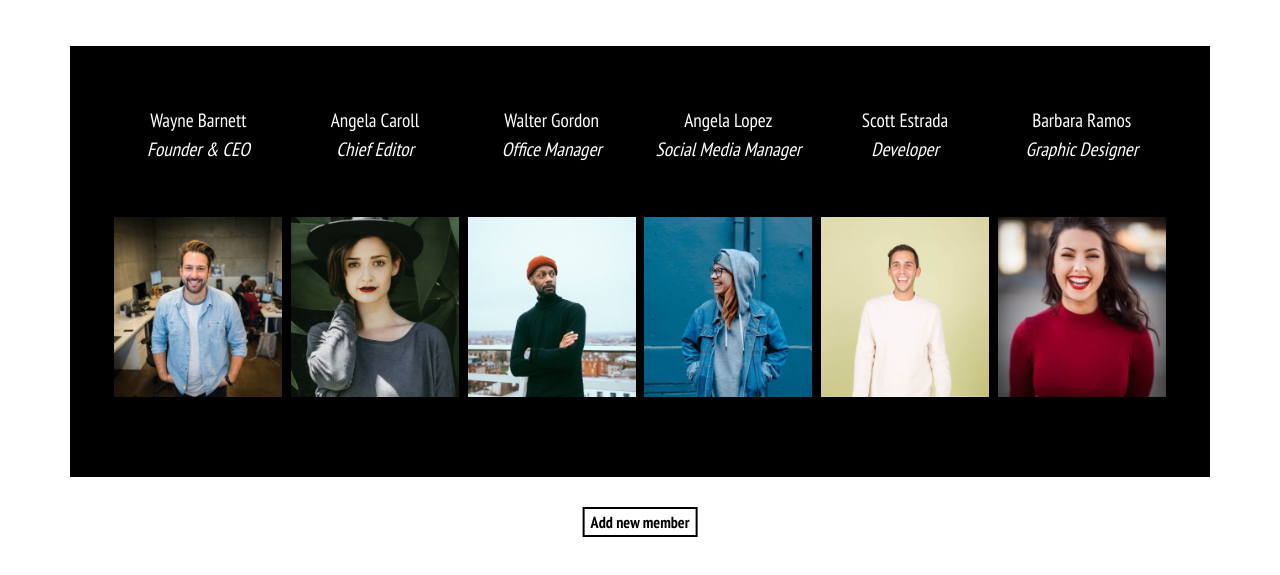
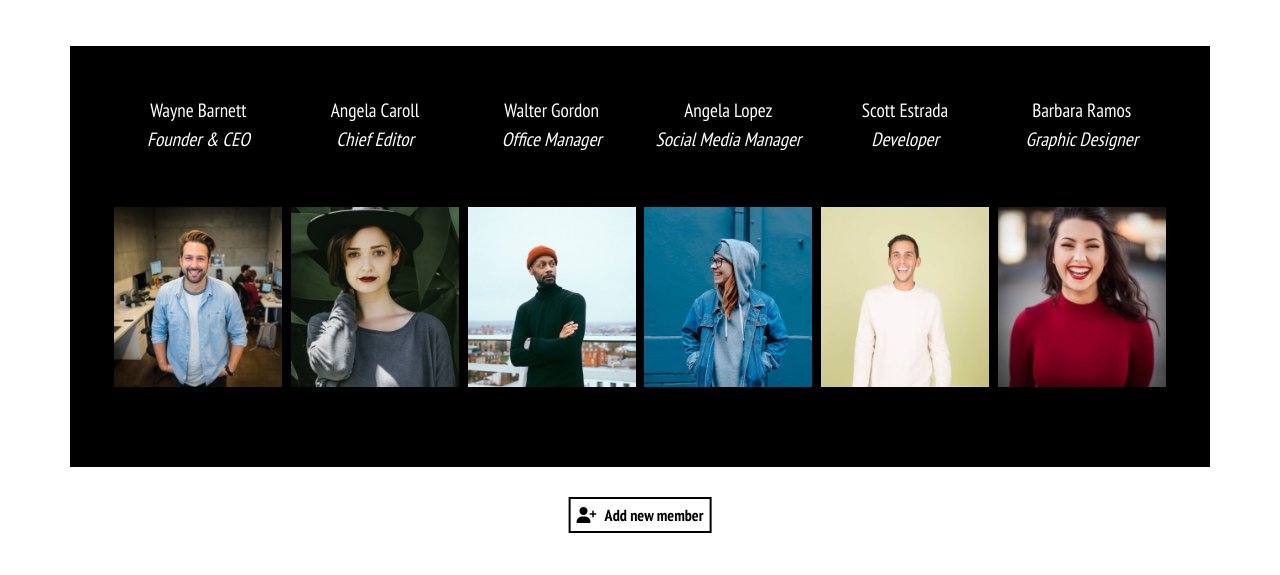
Before and after one commit to Roberta-Colombo/js-our-team, a plain HTML site: page index.html in a window 1280 px wide. Shown: the part 97-672 px from the top of the page. Drawn offline with nearby package versions, Linux system fonts and the light colour scheme.

Commit message:
Corretta creazione nuovo membro tramite form

```diff
--- a/css/style.css
+++ b/css/style.css
@@ -5,7 +5,7 @@ body {
 .container {
     width: 100vw;
     background-color: black;
-    padding: 60px 40px 80px 40px;
+    padding: 50px 40px 80px 40px;
     margin-top: 50px;
     margin-bottom: 30px;
     color: white;
@@ -14,7 +14,12 @@ body {
 
 .img-properties {
     width: 95%;
-    margin-top: 30px;
+    padding-top: 30px;
+    cursor: pointer;
+}
+
+img:hover {
+    scale: 1.2;
 }
 
 h2 {
@@ -47,5 +52,15 @@ input {
     background-color: white;
     border: 2px solid black;
     font-weight: bold;
+    padding: 4px 6px;
+}
 
+
+#submit {
+    background-color: black;
+    color: white;
 }
+
+button:hover, #submit:hover {
+   opacity: 0.8;
+}
--- a/index.html
+++ b/index.html
@@ -5,6 +5,7 @@
     <meta http-equiv="X-UA-Compatible" content="IE=edge">
     <meta name="viewport" content="width=device-width, initial-scale=1.0">
     <link href="https://fonts.googleapis.com/css2?family=PT+Sans+Narrow:wght@400;700&display=swap" rel="stylesheet">
+    <link rel="stylesheet" href="https://cdnjs.cloudflare.com/ajax/libs/font-awesome/6.2.0/css/all.min.css" integrity="sha512-xh6O/CkQoPOWDdYTDqeRdPCVd1SpvCA9XXcUnZS2FmJNp1coAFzvtCN9BmamE+4aHK8yyUHUSCcJHgXloTyT2A==" crossorigin="anonymous" referrerpolicy="no-referrer" />
     <link href="https://cdn.jsdelivr.net/npm/bootstrap@5.2.2/dist/css/bootstrap.min.css" rel="stylesheet" integrity="sha384-Zenh87qX5JnK2Jl0vWa8Ck2rdkQ2Bzep5IDxbcnCeuOxjzrPF/et3URy9Bv1WTRi" crossorigin="anonymous">
     <link rel="stylesheet" href="./css/style.css">
     <title>Our Team</title>
@@ -18,7 +19,7 @@
 
     <div class="new-member-section">
 
-        <button id="add-btn" class="my-button">Add new member</button>
+        <button id="add-btn" class="my-button"><i class="fa-solid fa-user-plus me-2"></i>Add new member</button>
 
         <form id="new-member-form" class="d-none mb-5 d-flex justify-content-center">
 
@@ -31,7 +32,7 @@
             <input id="field-image" type="text"
             placeholder="Enter image url...">
 
-            <button id="submit" class="my-button">Submit data</button>
+            <button id="submit" type="button" class="my-button">Submit data</button>
         </form>
 
     </div>
--- a/js/script.js
+++ b/js/script.js
@@ -1,114 +1,110 @@
-/* Utilizzando i dati forniti, creare un array di oggetti per rappresentare i membri del team.
-Ogni membro è caratterizzato dalle seguenti informazioni: nome, ruolo e foto.
-MILESTONE 0:
-Creare l’array di oggetti con le informazioni fornite.
-MILESTONE 1:
-Stampare su console le informazioni di nome, ruolo e la stringa della foto
-MILESTONE 2:
-Stampare le stesse informazioni su DOM sottoforma di stringhe
-BONUS 1:
-Trasformare la stringa foto in una immagine effettiva
-BONUS 2:
-Organizzare i singoli membri in card/schede e stilarli a vostro gusto :leichtes_lächeln:
-BONUS 3:
-Aggiungere attraverso un form un membro al team */
-
 // creo array con dati oggetti:
 
 const team = [
     {
-       'name': 'Wayne',
-       'last_name': 'Barnett',
-       'role': 'Founder &amp; CEO',
-       'image': './img/wayne-barnett-founder-ceo.jpg'
+       name: 'Wayne',
+       last_name: 'Barnett',
+       role: 'Founder &amp; CEO',
+       image: 'wayne-barnett-founder-ceo.jpg'
     },
 
     {
-        'name': 'Angela',
-        'last_name': 'Caroll',
-        'role': 'Chief Editor',
-        'image': './img/angela-caroll-chief-editor.jpg'
+        name: 'Angela',
+        last_name: 'Caroll',
+        role: 'Chief Editor',
+        image: 'angela-caroll-chief-editor.jpg'
     },
 
     {
-        'name': 'Walter',
-        'last_name': 'Gordon',
-        'role': 'Office Manager',
-        'image': './img/walter-gordon-office-manager.jpg'
+        name: 'Walter',
+        last_name: 'Gordon',
+        role: 'Office Manager',
+        image: 'walter-gordon-office-manager.jpg'
     },
 
     {
-        'name': 'Angela',
-        'last_name': 'Lopez',
-        'role': 'Social Media Manager',
-        'image': './img/angela-lopez-social-media-manager.jpg'
+        name: 'Angela',
+        last_name: 'Lopez',
+        role: 'Social Media Manager',
+        image: 'angela-lopez-social-media-manager.jpg'
     },
 
     {
-        'name': 'Scott',
-        'last_name': 'Estrada',
-        'role': 'Developer',
-        'image': './img/scott-estrada-developer.jpg'
+        name: 'Scott',
+        last_name: 'Estrada',
+        role: 'Developer',
+        image: 'scott-estrada-developer.jpg'
 
     },
 
     {
-        'name': 'Barbara',
-        'last_name': 'Ramos',
-        'role': 'Graphic Designer',
-        'image': './img/barbara-ramos-graphic-designer.jpg'
+        name: 'Barbara',
+        last_name: 'Ramos',
+        role: 'Graphic Designer',
+        image: 'barbara-ramos-graphic-designer.jpg'
     }
 
 ]
 console.log(team);
 
-// stampo dati di ogni membro in console e poi in DOM + aggiungo foto:
-
+// creo row dove posizionare i div dei singoli membri:
 const container = document.querySelector('.container');
 
-for(i in team){
-    console.log(team[i]);
+function createAllCards(){
+    const row = document.createElement('div');
+    row.className = 'row';
+    for(let i = 0; i < team.length; i++){
+        console.log(team[i]);
+        const member = team[i];
+        const template = printOneCard(member);
+        row.innerHTML += template;
+    }
+}
+createAllCards();
 
-    const infoDiv = document.createElement('div');
-    container.append(infoDiv);
-    const member = team[i];
-    infoDiv.innerHTML = "<div class='text-style'>" +
-    member.name + " " + member.last_name + "<br>" + "<em>"+member.role+"</em>" + "</div>" + "<br>" + "<img class='img-properties' src="+ member.image+ ">"
+// funzione per creare un singolo div (card membro con nome + ruolo + foto):
+function printOneCard(member){
+        const infoDiv = document.createElement('div');
+        container.append(infoDiv);
+        infoDiv.innerHTML = "<div class='text-style'>" +
+        member.name + " " + member.last_name + "<br>" + "<em>" + member.role +"</em>" + "</div>" + "<br>" + "<img class='img-properties' src=./img/" + member.image + ">"
+
+        return infoDiv;
 }
 
 const addBtn = document.getElementById('add-btn');
 const submitBtn = document.getElementById('submit');
 
+//funzione per aggiungere il form al click sul button "add member":
 function addForm(){
-    // const fieldName = document.createElement('input');
-    // const fieldLastName = document.createElement('input');
-    // const fieldRole = document.createElement('input');
-    // const fieldimage = document.createElement('input');
-
-    // const sectionNewMember = document.querySelector('.new-member-section');
-    // sectionNewMember.append(fieldName);
-    // sectionNewMember.append(fieldLastName);
-    // sectionNewMember.append(fieldRole);
-    // sectionNewMember.append(fieldimage);
     const newForm = document.getElementById('new-member-form').classList.remove("d-none");
     newForm.classList.add("show");
 }
 
+//funzione per raccogliere i dati dal form e generare una nuova card membro:
 function collectData(){
-    const newMemberData = [];
 
-    const newName = document.getElementById('field-name').value;
-    newMemberData.push(newName);
-    const newLastName = document.getElementById('field-last-name').value;
-    newMemberData.push(newLastName);
-    const newRole = document.getElementById('field-role').value;
-    newMemberData.push(newRole);
-    const newImage = document.getElementById('field-image').value;
-    newMemberData.push(newImage);
+    let newName = document.getElementById('field-name').value;
+    let newLastName = document.getElementById('field-last-name').value;
+    let newRole = document.getElementById('field-role').value;
+    let newImage = document.getElementById('field-image').value;
 
-    console.log(newMemberData);
+    const newMember = {
+        name: newName,
+        last_name: newLastName,
+        role: newRole,
+        image: newImage
+    }
+    team.push(newMember);
+    console.log(newMember);
+    const newInfoDiv = printOneCard(newMember);
+    container.append(newInfoDiv);
+
+    document.getElementById('field-name').value = '';
+    document.getElementById('field-last-name').value = '';
+    document.getElementById('field-role').value = '';
+    document.getElementById('field-image').value = '';
 }
-
 
 addBtn.addEventListener('click', addForm);
 
```
